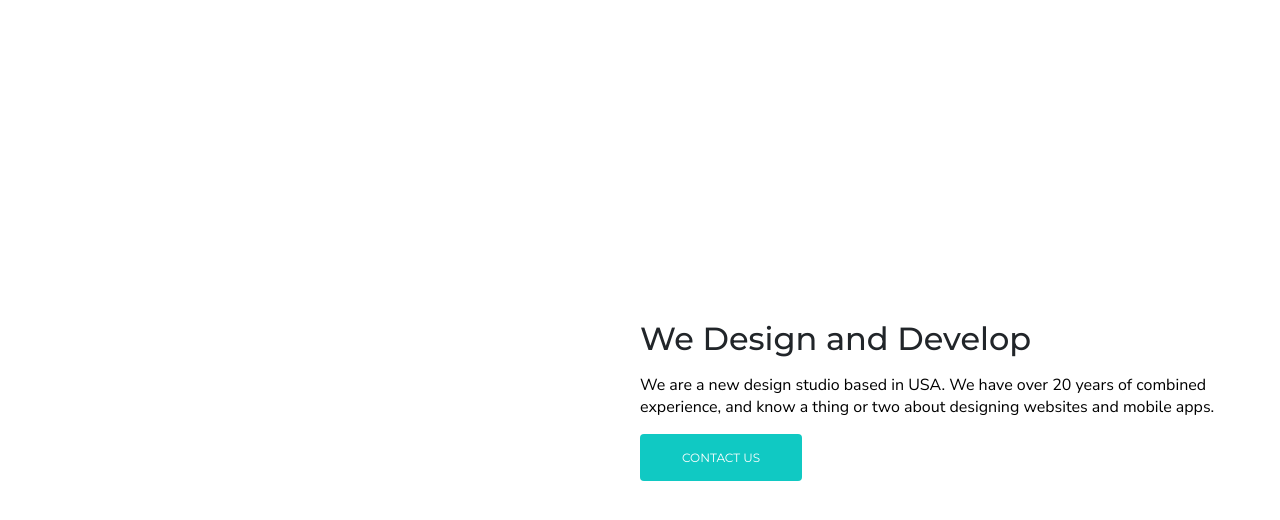
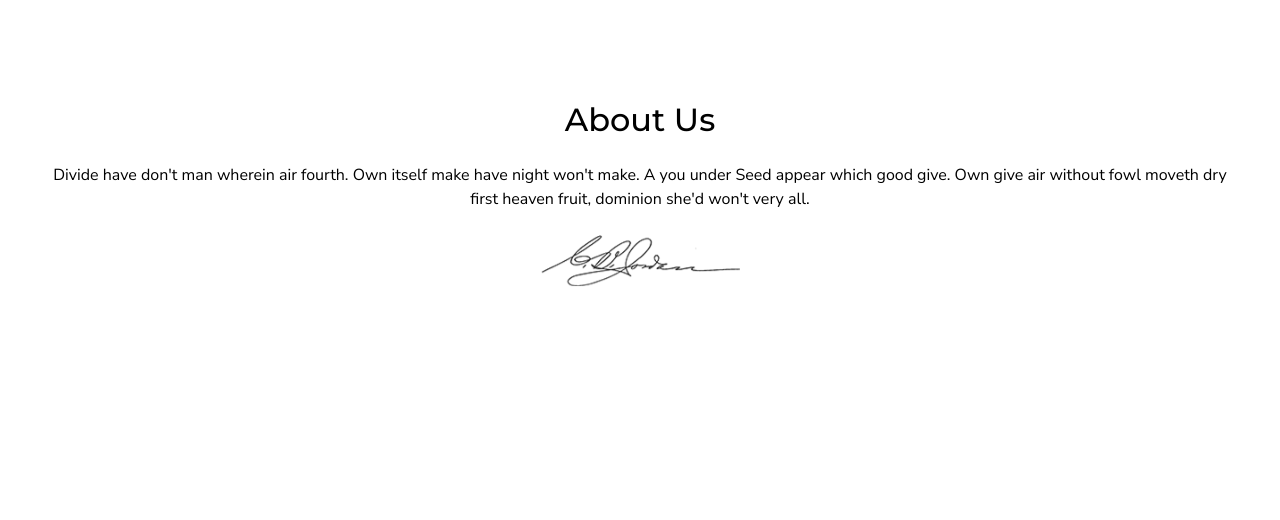
Before and after one commit to MkhitarSiradeghyan/piroll, a plain HTML site: page index.html in a window 1280 px wide. Drawn offline with Linux system fonts and the light colour scheme.

Commit message:
About section

```diff
--- a/index.html
+++ b/index.html
@@ -12,7 +12,7 @@
 </head>
 
 <body>
-    <section class="main">
+    <!-- <section class="main">
         <div class="container">
             <div class="main_wrap">
                 <div class="main_block">
@@ -24,6 +24,19 @@
                 </div>
             </div>
         </div>
+    </section> -->
+    <section class="about">
+        <div class="container">
+            <div class="about_wrap">
+                <h2 class="about_heading">About Us</h2>
+                <p class="about_text">Divide have don't man wherein air fourth. Own itself make have night won't make. A
+                    you under Seed appear which good give. Own give air without fowl moveth dry first
+                    heaven fruit, dominion she'd won't very all.</p>
+                <div class="about_img">
+                    <img src="Signature.png" alt="">
+                </div>
+            </div>
+        </div>
     </section>
 </body>
 
--- a/main.css
+++ b/main.css
@@ -69,3 +69,28 @@ h1, h2, h3, h4, h5, h6 {
     color: var(--light-color);
     border-radius: 4px;
 }
+.about {
+    padding: 100px 0;
+}
+.about_wrap {
+    display: flex;
+    justify-content: center;
+    align-items: center;
+    flex-direction: column;
+    gap: 24px;
+}
+.about_heading {
+    font-weight: 500;
+    font-size: 32px;
+}
+.about_text {
+    text-align: center;
+    font-family: "Nunito Sans", sans-serif;
+    line-height: 1.5;
+}
+.about_img {
+width: 200px;
+}
+.about_img > img {
+    width: 100%;
+}
```
Also changed, not shown: Signature.png (added).
